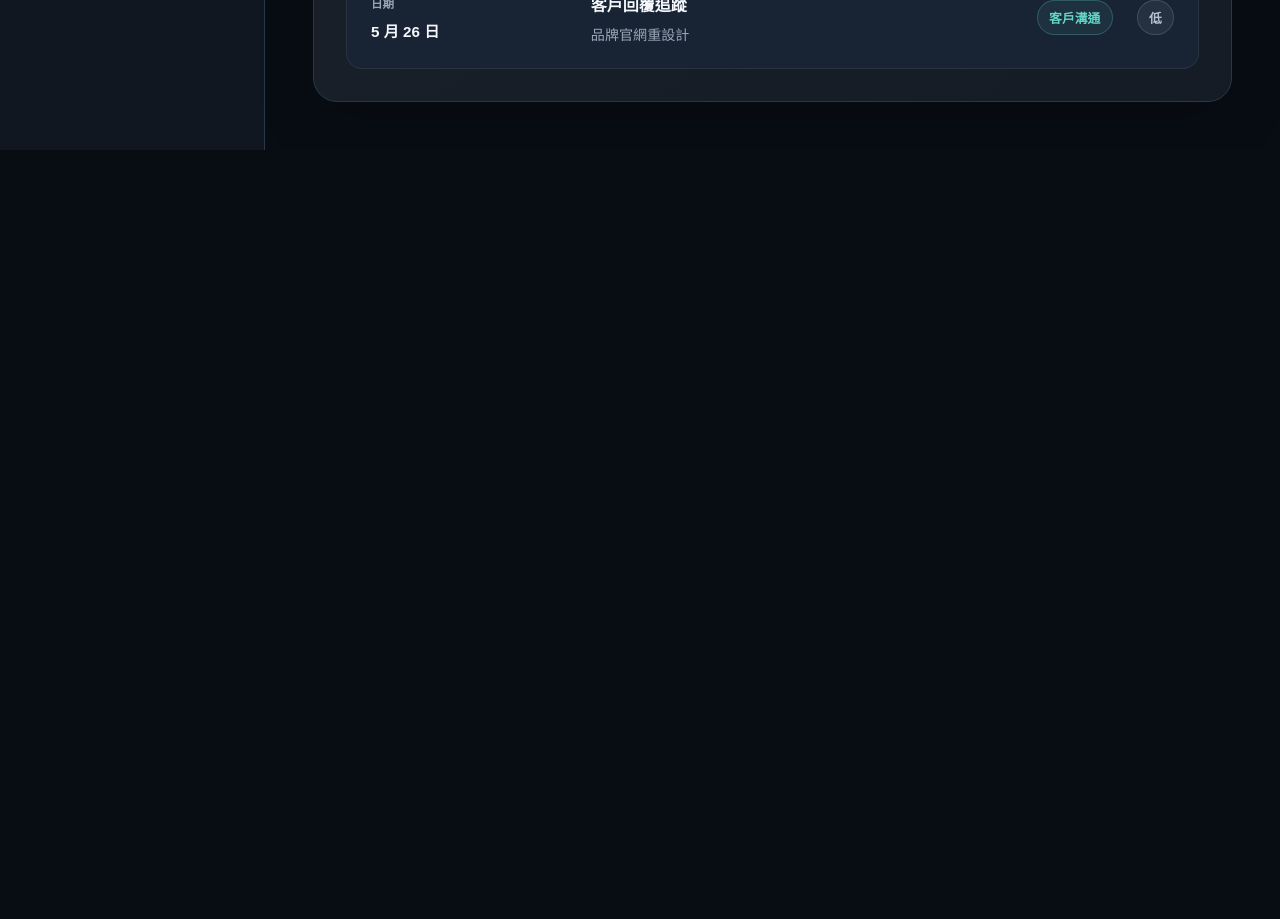
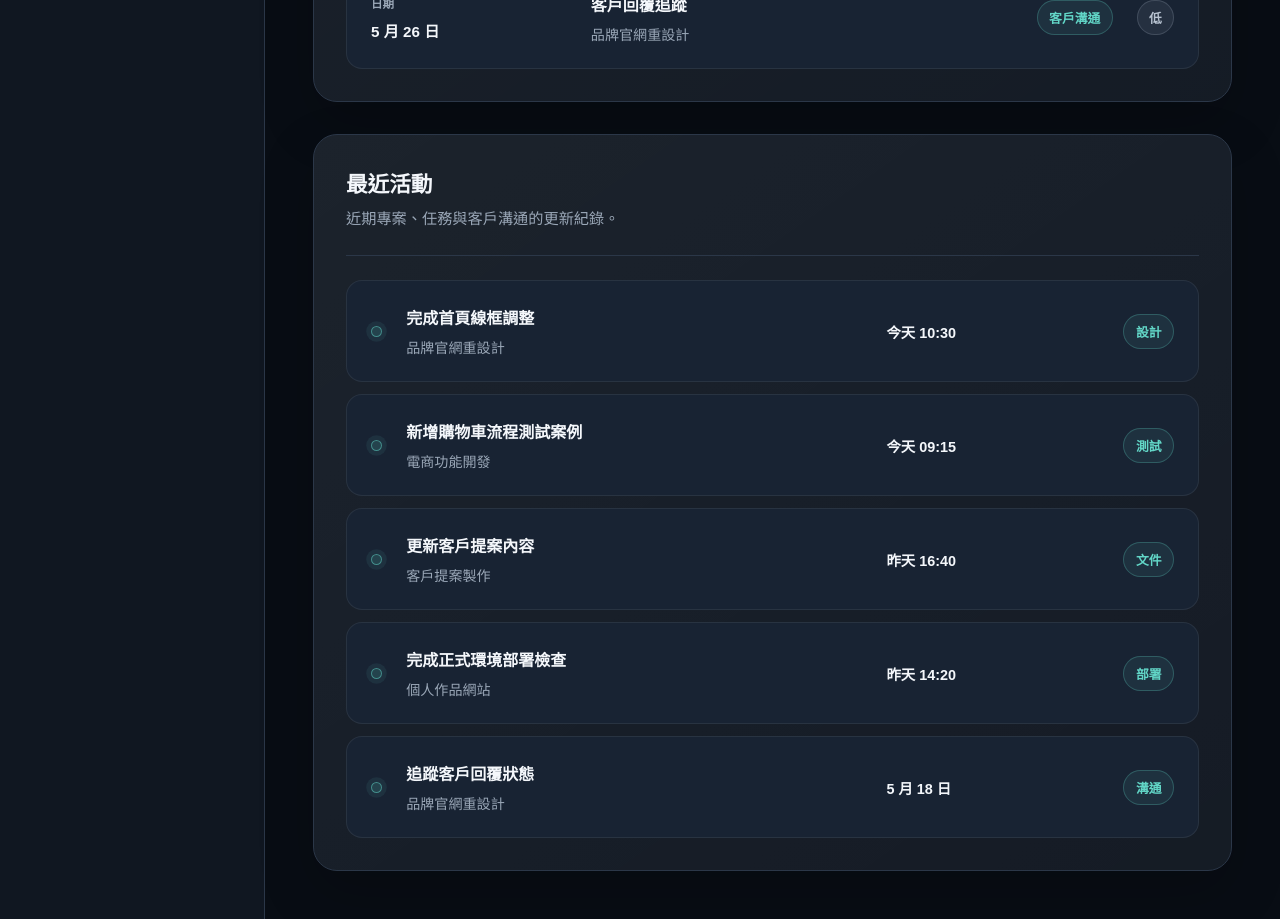
Before and after one commit to Harry-0824/my-brand-workspace, a React (Vite) app: page / in a window 1280 px wide. Shown: the part 1920-2839 px from the top of the page. Before the commit the page ends 2070 px from the top, so only its background shows below. Built offline with nearby package versions, Linux system fonts and the light colour scheme.

Commit message:
feat: add static recent activity timeline (#14)

```diff
--- /dev/null
+++ b/src/components/dashboard/RecentActivity.tsx
@@ -0,0 +1,155 @@
+import styled from "styled-components";
+
+const recentActivities = [
+  {
+    action: "完成首頁線框調整",
+    project: "品牌官網重設計",
+    time: "今天 10:30",
+    type: "設計"
+  },
+  {
+    action: "新增購物車流程測試案例",
+    project: "電商功能開發",
+    time: "今天 09:15",
+    type: "測試"
+  },
+  {
+    action: "更新客戶提案內容",
+    project: "客戶提案製作",
+    time: "昨天 16:40",
+    type: "文件"
+  },
+  {
+    action: "完成正式環境部署檢查",
+    project: "個人作品網站",
+    time: "昨天 14:20",
+    type: "部署"
+  },
+  {
+    action: "追蹤客戶回覆狀態",
+    project: "品牌官網重設計",
+    time: "5 月 18 日",
+    type: "溝通"
+  }
+] as const;
+
+export function RecentActivity() {
+  return (
+    <Panel aria-labelledby="recent-activity-title">
+      <SectionHeader>
+        <div>
+          <SectionTitle id="recent-activity-title">最近活動</SectionTitle>
+          <SectionDescription>
+            近期專案、任務與客戶溝通的更新紀錄。
+          </SectionDescription>
+        </div>
+      </SectionHeader>
+
+      <TimelineList>
+        {recentActivities.map((activity) => (
+          <TimelineRow aria-label={activity.action} key={`${activity.action}-${activity.time}`}>
+            <TimelineMarker aria-hidden="true" />
+            <ActivityDetails>
+              <ActivityAction>{activity.action}</ActivityAction>
+              <ActivityProject>{activity.project}</ActivityProject>
+            </ActivityDetails>
+            <ActivityTime>{activity.time}</ActivityTime>
+            <TypeBadge>{activity.type}</TypeBadge>
+          </TimelineRow>
+        ))}
+      </TimelineList>
+    </Panel>
+  );
+}
+
+const Panel = styled.section`
+  padding: ${({ theme }) => theme.spacing.xl};
+  border: 1px solid ${({ theme }) => theme.border};
+  border-radius: ${({ theme }) => theme.radius.lg};
+  background:
+    linear-gradient(145deg, rgb(255 255 255 / 0.05), rgb(255 255 255 / 0.018)),
+    ${({ theme }) => theme.surface};
+  box-shadow: 0 22px 55px rgb(0 0 0 / 0.18);
+`;
+
+const SectionHeader = styled.div`
+  display: flex;
+  align-items: start;
+  justify-content: space-between;
+  gap: ${({ theme }) => theme.spacing.lg};
+  padding-bottom: ${({ theme }) => theme.spacing.lg};
+  border-bottom: 1px solid ${({ theme }) => theme.border};
+`;
+
+const SectionTitle = styled.h2`
+  color: ${({ theme }) => theme.textPrimary};
+  font-size: 1.35rem;
+  font-weight: 800;
+`;
+
+const SectionDescription = styled.p`
+  margin-top: ${({ theme }) => theme.spacing.xs};
+  color: ${({ theme }) => theme.textSecondary};
+  font-size: 0.95rem;
+  line-height: 1.7;
+`;
+
+const TimelineList = styled.div`
+  display: grid;
+  gap: ${({ theme }) => theme.spacing.sm};
+  margin-top: ${({ theme }) => theme.spacing.lg};
+`;
+
+const TimelineRow = styled.article`
+  display: grid;
+  grid-template-columns: auto minmax(13rem, 1.5fr) minmax(6rem, 0.7fr) auto;
+  align-items: center;
+  gap: ${({ theme }) => theme.spacing.lg};
+  padding: ${({ theme }) => theme.spacing.lg};
+  border: 1px solid rgb(255 255 255 / 0.07);
+  border-radius: ${({ theme }) => theme.radius.md};
+  background: ${({ theme }) => theme.surfaceElevated};
+`;
+
+const TimelineMarker = styled.span`
+  width: 0.7rem;
+  height: 0.7rem;
+  border-radius: 999px;
+  border: 1px solid rgb(98 214 199 / 0.5);
+  background: rgb(98 214 199 / 0.18);
+  box-shadow: 0 0 0 0.3rem rgb(98 214 199 / 0.08);
+`;
+
+const ActivityDetails = styled.div`
+  min-width: 0;
+`;
+
+const ActivityAction = styled.h3`
+  color: ${({ theme }) => theme.textPrimary};
+  font-size: 1rem;
+  font-weight: 800;
+`;
+
+const ActivityProject = styled.p`
+  margin-top: ${({ theme }) => theme.spacing.xs};
+  color: ${({ theme }) => theme.textSecondary};
+  font-size: 0.88rem;
+`;
+
+const ActivityTime = styled.p`
+  color: ${({ theme }) => theme.textPrimary};
+  font-size: 0.9rem;
+  font-weight: 700;
+`;
+
+const TypeBadge = styled.span`
+  justify-self: end;
+  padding: 0.45rem 0.72rem;
+  border: 1px solid rgb(98 214 199 / 0.26);
+  border-radius: 999px;
+  color: ${({ theme }) => theme.accent};
+  background: rgb(98 214 199 / 0.08);
+  font-size: 0.8rem;
+  font-weight: 800;
+  white-space: nowrap;
+`;
--- a/src/layouts/AppLayout.tsx
+++ b/src/layouts/AppLayout.tsx
@@ -1,6 +1,7 @@
 import styled from "styled-components";
 import { ActiveProjects } from "../components/dashboard/ActiveProjects";
 import { OverviewCards } from "../components/dashboard/OverviewCards";
+import { RecentActivity } from "../components/dashboard/RecentActivity";
 import { UpcomingDeadlines } from "../components/dashboard/UpcomingDeadlines";
 import { AppHeader } from "../components/navigation/AppHeader";
 import { Sidebar } from "../components/navigation/Sidebar";
@@ -20,6 +21,7 @@ export function AppLayout() {
           <OverviewCards />
           <ActiveProjects />
           <UpcomingDeadlines />
+          <RecentActivity />
         </MainContent>
       </ContentArea>
     </LayoutShell>
```
Also changed, not shown: 1 other file (tests, documents, lock files or other folders).
